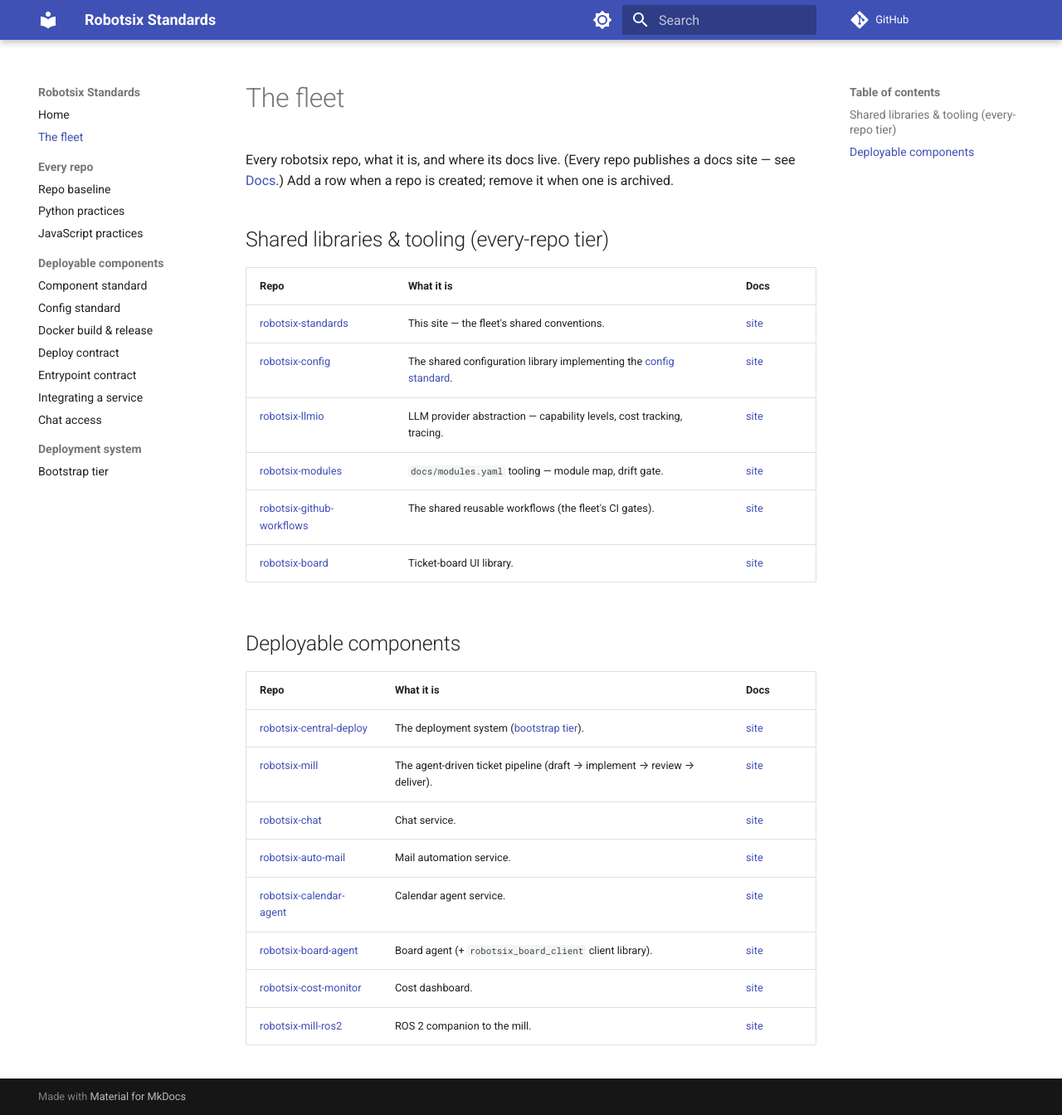
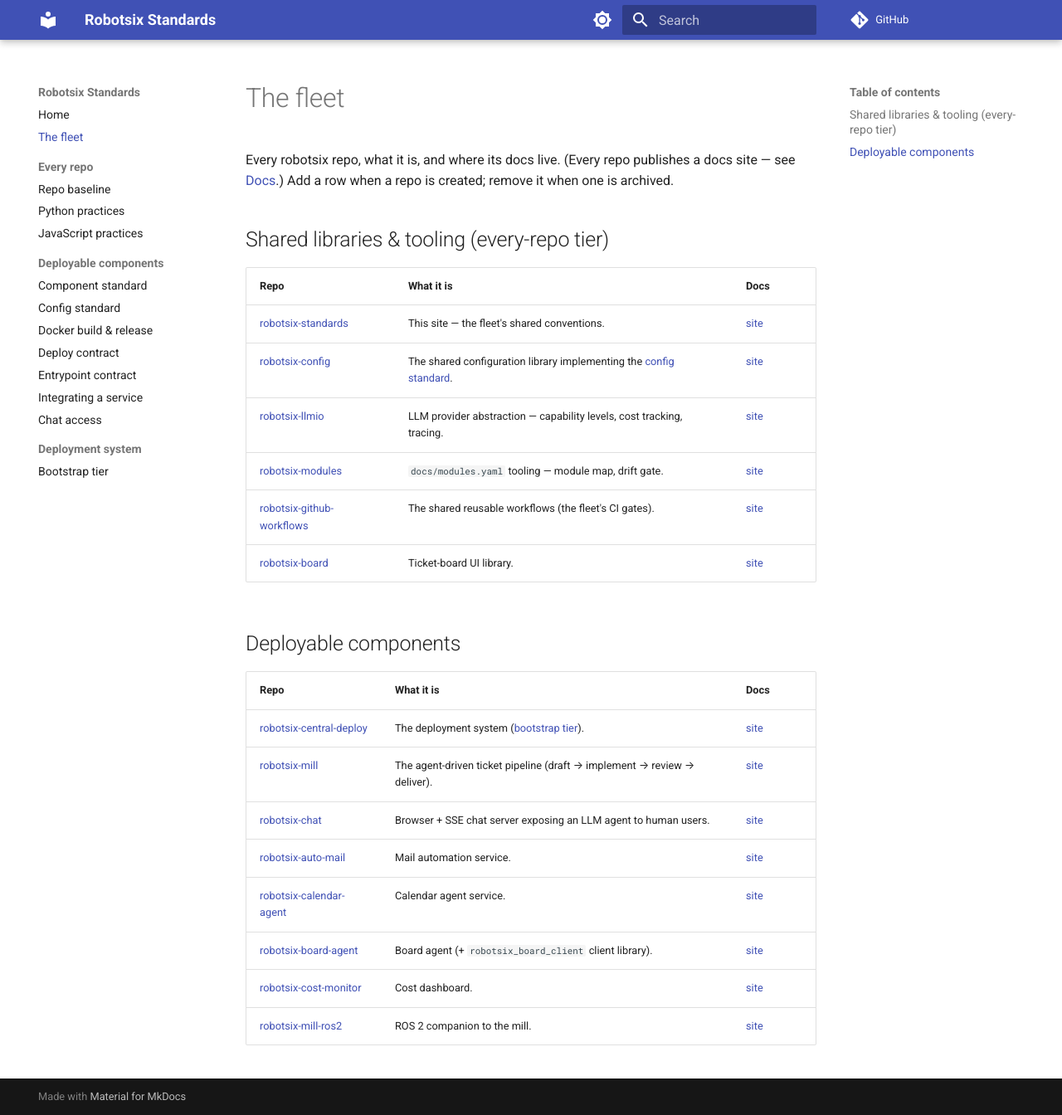
Before and after one commit to damien-robotsix/robotsix-standards, an MkDocs documentation site: the page built from docs/fleet.md, in a window 1280 px wide and 1344 px high. Shown: the whole window at 83% size. Built offline with MkDocs 1.6.1 and Material for MkDocs 9.7.7, drawn with Linux system fonts in a browser that asks for light colours; comment, search, counter and statistics services are not loaded.

Commit message:
fleet: align robotsix-chat one-liner with its README (#29)
Co-authored-by: Claude Fable 5 <noreply@anthropic.com>

```diff
--- a/docs/fleet.md
+++ b/docs/fleet.md
@@ -21,7 +21,7 @@ created; remove it when one is archived.
 |---|---|---|
 | [robotsix-central-deploy](https://github.com/damien-robotsix/robotsix-central-deploy) | The deployment system ([bootstrap tier](deployment-system.md)). | [site](https://robotsix.net/central-deploy/) |
 | [robotsix-mill](https://github.com/damien-robotsix/robotsix-mill) | The agent-driven ticket pipeline (draft → implement → review → deliver). | [site](https://damien-robotsix.github.io/robotsix-mill/) |
-| [robotsix-chat](https://github.com/damien-robotsix/robotsix-chat) | Chat service. | [site](https://damien-robotsix.github.io/robotsix-chat/) |
+| [robotsix-chat](https://github.com/damien-robotsix/robotsix-chat) | Browser + SSE chat server exposing an LLM agent to human users. | [site](https://damien-robotsix.github.io/robotsix-chat/) |
 | [robotsix-auto-mail](https://github.com/damien-robotsix/robotsix-auto-mail) | Mail automation service. | [site](https://damien-robotsix.github.io/robotsix-auto-mail/) |
 | [robotsix-calendar-agent](https://github.com/damien-robotsix/robotsix-calendar-agent) | Calendar agent service. | [site](https://damien-robotsix.github.io/robotsix-calendar-agent/) |
 | [robotsix-board-agent](https://github.com/damien-robotsix/robotsix-board-agent) | Board agent (+ `robotsix_board_client` client library). | [site](https://damien-robotsix.github.io/robotsix-board-agent/) |
```
Also changed, not shown: changelog.d/20260704T093000Z-fleet-chat-oneliner.misc.md (added, +3 -0 lines).
